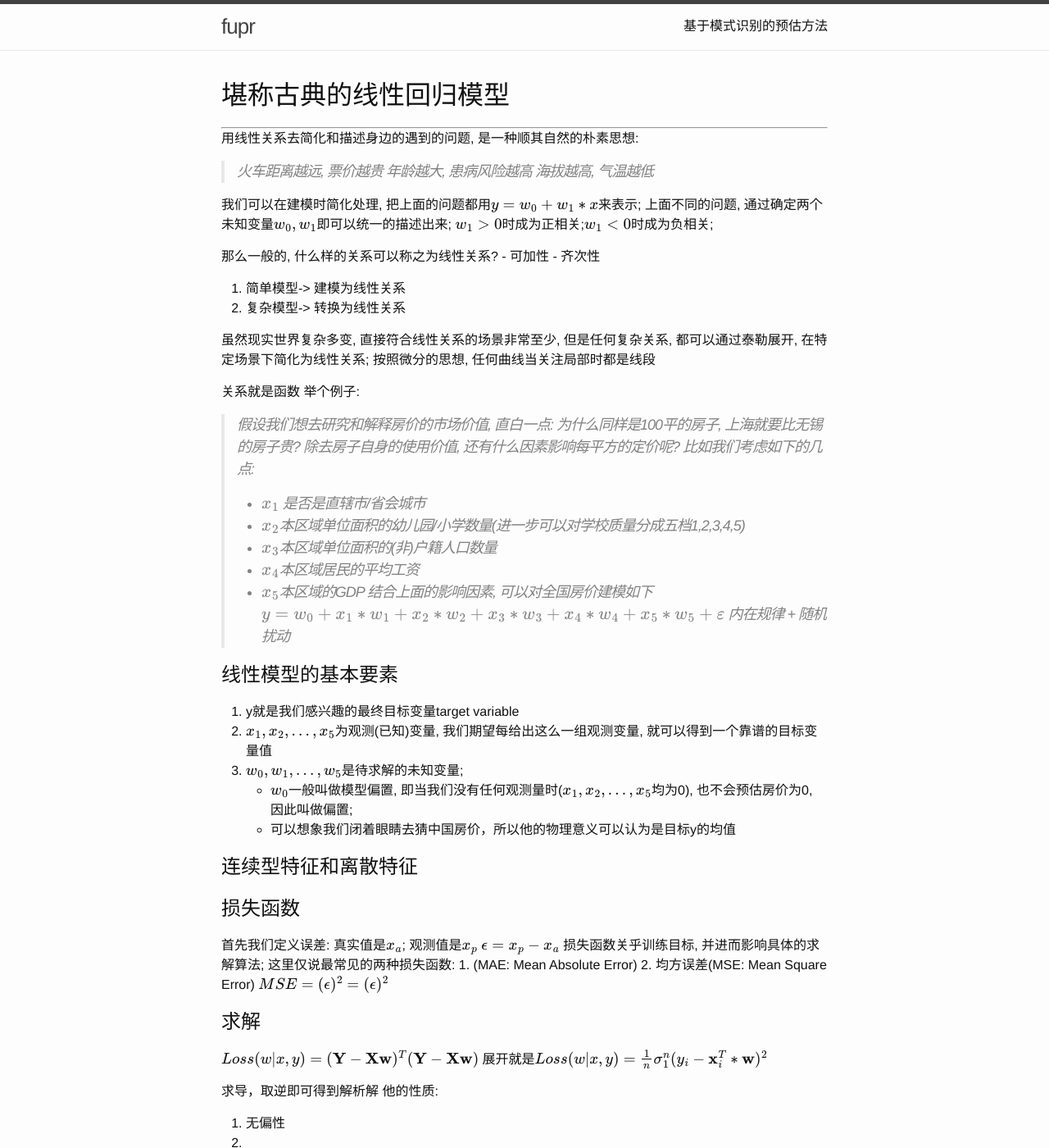
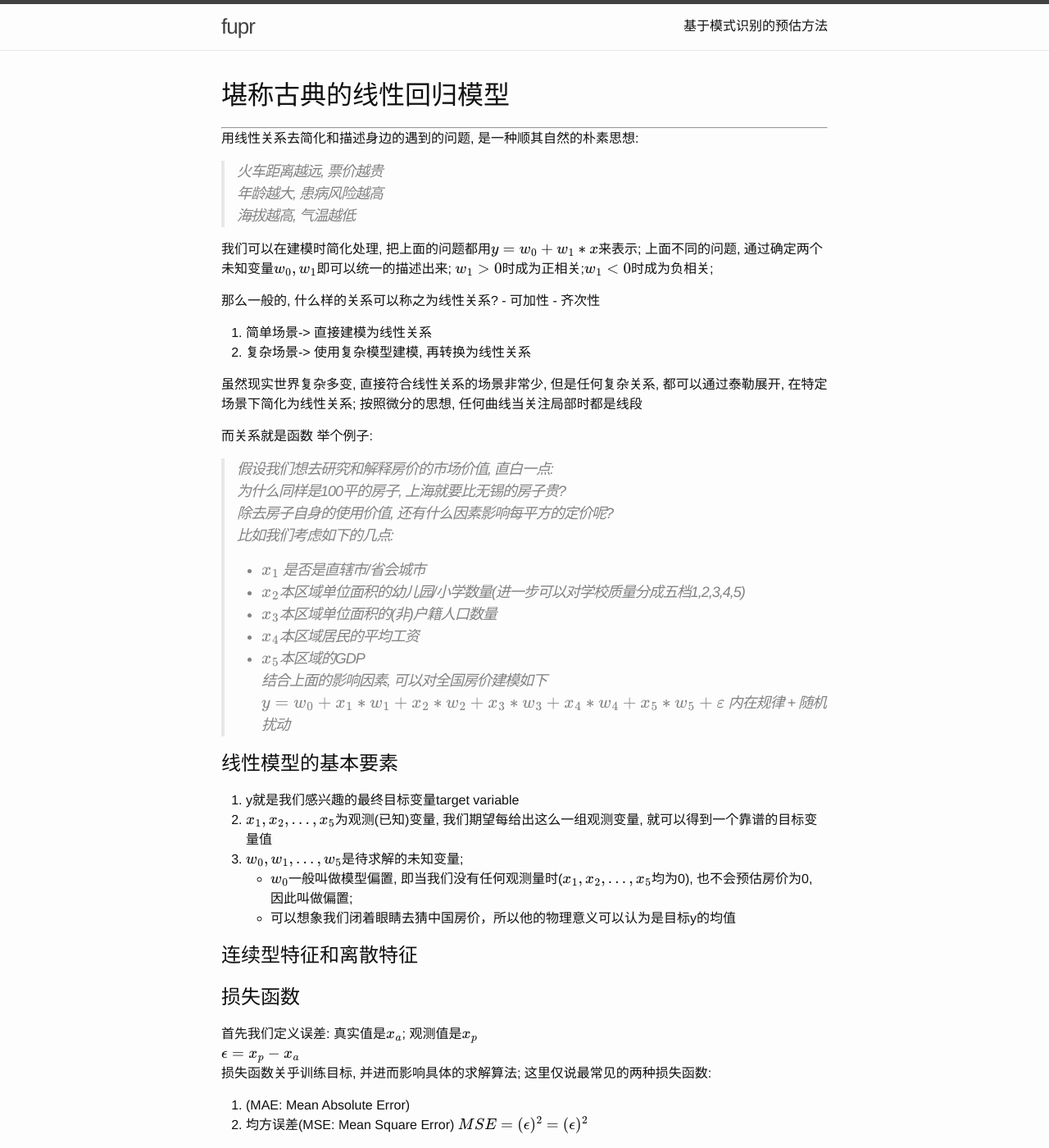
Before and after one commit to linearhinos/fupr, a Jekyll site: the page built from docs/_posts/2017-11-25-linear-regression.md, in a window 1280 px wide and 1400 px high. Shown: the whole window at 82% size. Built offline with Jekyll 4.4.1, drawn with Linux system fonts in a browser that asks for light colours; formulas are drawn with MathJax 3.

Commit message:
update post

```diff
--- a/docs/_posts/2017-11-25-linear-regression.md
+++ b/docs/_posts/2017-11-25-linear-regression.md
@@ -6,9 +6,9 @@ title: 堪称古典的线性回归模型
 # {{ page.title }}
 ---
 用线性关系去简化和描述身边的遇到的问题, 是一种顺其自然的朴素思想:
-> 火车距离越远, 票价越贵
-> 年龄越大, 患病风险越高
-> 海拔越高, 气温越低
+> 火车距离越远, 票价越贵<br>
+> 年龄越大, 患病风险越高<br>
+> 海拔越高, 气温越低<br>
 
 我们可以在建模时简化处理, 把上面的问题都用$$y = w_0 + w_1 * x$$来表示;
 上面不同的问题, 通过确定两个未知变量$$w_0, w_1$$即可以统一的描述出来;
@@ -17,24 +17,24 @@ $$w_1 > 0$$时成为正相关;$$w_1 < 0$$时成为负相关;
 那么一般的, 什么样的关系可以称之为线性关系?
     - 可加性
     - 齐次性
-1. 简单模型-> 建模为线性关系
-2. 复杂模型-> 转换为线性关系
+1. 简单场景-> 直接建模为线性关系
+2. 复杂场景-> 使用复杂模型建模, 再转换为线性关系
 
-虽然现实世界复杂多变, 直接符合线性关系的场景非常至少, 但是任何复杂关系, 都可以通过泰勒展开, 在特定场景下简化为线性关系;
+虽然现实世界复杂多变, 直接符合线性关系的场景非常少, 但是任何复杂关系, 都可以通过泰勒展开, 在特定场景下简化为线性关系;
 按照微分的思想, 任何曲线当关注局部时都是线段
 
-关系就是函数
+而关系就是函数
 举个例子:
-> 假设我们想去研究和解释房价的市场价值, 直白一点:
-> 为什么同样是100平的房子, 上海就要比无锡的房子贵?
-> 除去房子自身的使用价值, 还有什么因素影响每平方的定价呢?
-> 比如我们考虑如下的几点:
-- $$x_1$$ 是否是直辖市/省会城市
-- $$x_2$$本区域单位面积的幼儿园/小学数量(进一步可以对学校质量分成五档1,2,3,4,5)
-- $$x_3$$本区域单位面积的(非)户籍人口数量
-- $$x_4$$本区域居民的平均工资
-- $$x_5$$本区域的GDP
-> 结合上面的影响因素, 可以对全国房价建模如下
+> 假设我们想去研究和解释房价的市场价值, 直白一点:<br>
+> 为什么同样是100平的房子, 上海就要比无锡的房子贵?<br>
+> 除去房子自身的使用价值, 还有什么因素影响每平方的定价呢?<br>
+> 比如我们考虑如下的几点:<br>
+- $$x_1$$ 是否是直辖市/省会城市<br>
+- $$x_2$$本区域单位面积的幼儿园/小学数量(进一步可以对学校质量分成五档1,2,3,4,5)<br>
+- $$x_3$$本区域单位面积的(非)户籍人口数量<br>
+- $$x_4$$本区域居民的平均工资<br>
+- $$x_5$$本区域的GDP<br>
+> 结合上面的影响因素, 可以对全国房价建模如下<br>
 $$ y = w_0 + x_1*w_1 + x_2*w_2 + x_3*w_3 + x_4*w_4 + x_5*w_5 + \varepsilon $$
 内在规律 + 随机扰动
 
@@ -50,19 +50,19 @@ $$ y = w_0 + x_1*w_1 + x_2*w_2 + x_3*w_3 + x_4*w_4 + x_5*w_5 + \varepsilon $$
 
 ## 损失函数
 首先我们定义误差:
-    真实值是$$x_a$$; 观测值是$$x_p$$
-    $$ \epsilon = x_p - x_a$$
-损失函数关乎训练目标, 并进而影响具体的求解算法; 这里仅说最常见的两种损失函数:
-    1. (MAE: Mean Absolute Error)
-    2. 均方误差(MSE: Mean Square Error)
+    真实值是$$x_a$$; 观测值是$$x_p$$<br>
+    $$ \epsilon = x_p - x_a$$<br>
+损失函数关乎训练目标, 并进而影响具体的求解算法; 这里仅说最常见的两种损失函数:<br>
+1. (MAE: Mean Absolute Error)
+2. 均方误差(MSE: Mean Square Error)
     $$ MSE = (\epsilon)^2 $$
     $$ = (\epsilon)^2 $$
 
 ## 求解
-$$Loss(w|x,y) = (\mathbf{Y} - \mathbf{X}\mathbf{w})^T(\mathbf{Y} - \mathbf{X}\mathbf{w})$$
+$$Loss(w|x,y) = (\mathbf{Y} - \mathbf{X}\mathbf{w})^T(\mathbf{Y} - \mathbf{X}\mathbf{w})$$ <br>
 展开就是$$ Loss(w|x,y) = \frac{1}{n}\sigma_{1}^{n} (y_i - \mathbf{x}_i^T*\mathbf{w})^2$$
 
-求导，取逆即可得到解析解
+求导，取逆即可得到解析解<br>
 他的性质:
 1. 无偏性
 2.
```
Also changed, not shown: docs/_posts/2017-11-23-notation.md (+1 -1 lines), docs/index.md (+2 -2 lines).
